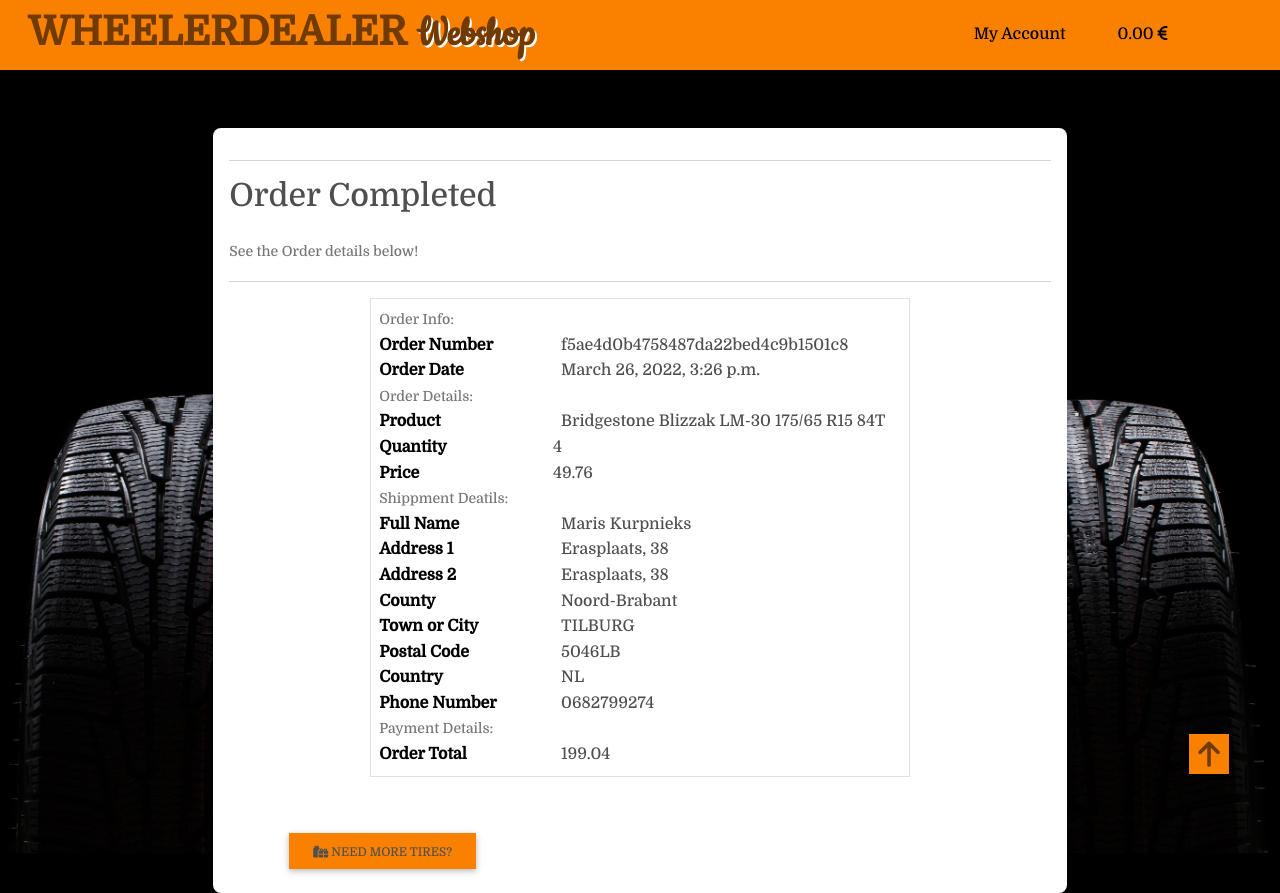
After one commit to Code-Institute-Submissions/MarisKX-Code-Institute-Milestone-Project-4v2, a Django app: page /checkout/checkout_success/f5ae4d0b4758487da22bed4c9b1501c8 in a window 1280 px wide. The commit adds this page. Run offline with Django 3.2, Linux system fonts and the light colour scheme; data comes from the database, SQL or seed files in the repository; both versions use the stored data as it was after the commit; some libraries are stand-ins or nearby versions.

Commit message:
Created checkout funtionality with stripe

```diff
--- a/cart/templates/cart/cart.html
+++ b/cart/templates/cart/cart.html
@@ -145,4 +145,5 @@
     <script src="{% static 'js/backToTopButton.js' %}"></script>
     <script src="{% static 'js/quantityAdjustingScript.js' %}"></script>
     <script src="{% static 'js/updateQtyCheckout.js' %}"></script>
+    <script src="{% static 'js/mobileSearchFilter.js' %}"></script>
 {% endblock %}
--- a/checkout/__init__.py
+++ b/checkout/__init__.py
@@ -0,0 +1 @@
+default_app_config = 'checkout.apps.CheckoutConfig'
--- /dev/null
+++ b/checkout/templates/checkout/checkout_success.html
@@ -0,0 +1,216 @@
+{% extends "base.html" %}
+{% load static %}
+
+
+{% block extra_css %}
+    <link rel="stylesheet" href="{% static 'css/sidebar.css' %}">
+    <link rel="stylesheet" href="{% static 'css/topnav.css' %}">
+    <link rel="stylesheet" href="{% static 'css/products.css' %}">
+    <link rel="stylesheet" href="{% static 'css/cart.css' %}">
+    <link rel="stylesheet" href="{% static 'css/checkout.css' %}">
+{% endblock %}
+
+{% block extra_title %}Checkout{% endblock %}
+
+
+{% block page_header %}
+    <div class="container header-container">
+        <div class="row">
+            <div class="col"></div>
+        </div>
+    </div>
+{% endblock %}
+
+
+{% block content %}
+<div class="col-sm-12 col-lg-10 offset-lg-1 col-xl-8 offset-xl-2 mt-2">
+    <div class="card product-card-details mb-3 mt-4 pt-3 pb-3 px-3">
+        <div class="row">
+            <div class="col">
+                <hr>
+                <h2 class="logo-font mb-4">Order Completed</h2>
+                <small class="text-muted">See the Order details below!</small>
+                <hr>
+            </div>
+        </div>
+
+        <div class="row">
+            <div class="col-12 col-lg-8 offset-lg-2">
+                <div class="order-confirmation-wrapper p-2 border">
+                    <div class="row">
+                        <div class="col">
+                            <small class="text-muted">Order Info:</small>
+                        </div>
+                    </div>
+
+                    <div class="row">
+                        <div class="col-12 col-md-4">
+                            <p class="mb-0 text-black font-weight-bold">Order Number</p>
+                        </div>
+                        <div class="col-12 col-md-8 text-md-right">
+                            <p class="mb-0">{{ order.order_number }}</p>
+                        </div>
+                    </div>
+
+                    <div class="row">
+                        <div class="col-12 col-md-4">
+                            <p class="mb-0 text-black font-weight-bold">Order Date</p>
+                        </div>
+                        <div class="col-12 col-md-8 text-md-right">
+                            <p class="mb-0">{{ order.date }}</p>
+                        </div>
+                    </div>
+                    <div class="order-line-divider background-black-orange"></div>
+                    <div class="row">
+                        <div class="col">
+                            <small class="text-muted">Order Details:</small>
+                        </div>
+                    </div>
+
+                    {% for item in order.lineitems.all %}
+                    <div class="row">
+                        <div class="col-12 col-md-4">
+                            <p class="mb-0 text-black font-weight-bold">Product</p>
+                        </div>
+                        <div class="col-12 col-md-8 text-md-right">
+                            <p class="mb-0">{{ item.product.name }}</p>
+                        </div>
+                        <div class="row">
+                            <div class="col-12 col-md-4">
+                                <p class="mb-0 text-black font-weight-bold">Quantity</p>
+                            </div>
+                            <div class="col-12 col-md-8 text-md-right">
+                                <p class="mb-0">{{ item.quantity }}</p>
+                            </div>
+                        </div>
+                        <div class="row">
+                            <div class="col-12 col-md-4">
+                                <p class="mb-0 text-black font-weight-bold">Price</p>
+                            </div>
+                            <div class="col-12 col-md-8 text-md-right">
+                                <p class="mb-0">{{ item.product.price }}</p>
+                            </div>
+                        </div>
+                    </div>
+                    {% endfor %}
+                    <div class="order-line-divider background-black-orange"></div>
+                    <div class="row">
+                        <div class="col">
+                            <small class="text-muted">Shippment Deatils:</small>
+                        </div>
+                    </div>
+
+                    <div class="row">
+                        <div class="col-12 col-md-4">
+                            <p class="mb-0 text-black font-weight-bold">Full Name</p>
+                        </div>
+                        <div class="col-12 col-md-8 text-md-right">
+                            <p class="mb-0">{{ order.full_name }}</p>
+                        </div>
+                    </div>
+
+                    <div class="row">
+                        <div class="col-12 col-md-4">
+                            <p class="mb-0 text-black font-weight-bold">Address 1</p>
+                        </div>
+                        <div class="col-12 col-md-8 text-md-right">
+                            <p class="mb-0">{{ order.street_address1 }}</p>
+                        </div>
+                    </div>
+
+                    {% if order.street_address2 %}
+                    <div class="row">
+                        <div class="col-12 col-md-4">
+                            <p class="mb-0 text-black font-weight-bold">Address 2</p>
+                        </div>
+                        <div class="col-12 col-md-8 text-md-right">
+                            <p class="mb-0">{{ order.street_address1 }}</p>
+                        </div>
+                    </div>
+                    {% endif %}
+
+                    {% if order.county %}
+                    <div class="row">
+                        <div class="col-12 col-md-4">
+                            <p class="mb-0 text-black font-weight-bold">County</p>
+                        </div>
+                        <div class="col-12 col-md-8 text-md-right">
+                            <p class="mb-0">{{ order.county }}</p>
+                        </div>
+                    </div>
+                    {% endif %}
+
+                    <div class="row">
+                        <div class="col-12 col-md-4">
+                            <p class="mb-0 text-black font-weight-bold">Town or City</p>
+                        </div>
+                        <div class="col-12 col-md-8 text-md-right">
+                            <p class="mb-0">{{ order.town_or_city }}</p>
+                        </div>
+                    </div>
+
+                    {% if order.postcode %}
+                    <div class="row">
+                        <div class="col-12 col-md-4">
+                            <p class="mb-0 text-black font-weight-bold">Postal Code</p>
+                        </div>
+                        <div class="col-12 col-md-8 text-md-right">
+                            <p class="mb-0">{{ order.postcode }}</p>
+                        </div>
+                    </div>
+                    {% endif %}
+
+                    <div class="row">
+                        <div class="col-12 col-md-4">
+                            <p class="mb-0 text-black font-weight-bold">Country</p>
+                        </div>
+                        <div class="col-12 col-md-8 text-md-right">
+                            <p class="mb-0">{{ order.country }}</p>
+                        </div>
+                    </div>
+
+                    <div class="row">
+                        <div class="col-12 col-md-4">
+                            <p class="mb-0 text-black font-weight-bold">Phone Number</p>
+                        </div>
+                        <div class="col-12 col-md-8 text-md-right">
+                            <p class="mb-0">{{ order.phone_number }}</p>
+                        </div>
+                    </div>
+                    <div class="order-line-divider background-black-orange"></div>
+                    <div class="row">
+                        <div class="col">
+                            <small class="text-muted">Payment Details:</small>
+                        </div>
+                    </div>
+
+                    <div class="row">
+                        <div class="col-12 col-md-4">
+                            <p class="mb-0 text-black font-weight-bold">Order Total</p>
+                        </div>
+                        <div class="col-12 col-md-8 text-md-right">
+                            <p class="mb-0">{{ order.order_total }}</p>
+                        </div>
+                    </div>
+                </div>
+            </div>
+        </div>
+        <div class="row mt-5 mx-5">
+            <div class="col-12 col-lg-7 text-right">
+                <a href="{% url 'products' %}" class="btn bg-orange rounded-0 my-2">
+                    <span class="icon mr-2">
+                        <i class="fas fa-gifts"></i>
+                    </span>
+                    <span class="text-uppercase">Need more tires?</span>
+                </a>
+            </div>
+        </div>
+    </div>
+</div>
+<div class="btt-button shadow-sm rounded-0 border border-black bg-orange">
+  <a class="btt-link d-flex h-100">
+      <i class="fas fa-arrow-up text-black-orange mx-auto my-auto"></i>
+  </a>
+</div>
+
+{% endblock %}
--- a/checkout/urls.py
+++ b/checkout/urls.py
@@ -4,4 +4,6 @@ from . import views
 
 urlpatterns = [
     path('', views.checkout, name='checkout'),
+    path('checkout_success/<order_number>', views.checkout_success, name='checkout_success'),
+    path('cache_checkout_data/', views.cache_checkout_data, name='cache_checkout_data'),
 ]
--- a/checkout/views.py
+++ b/checkout/views.py
@@ -8,20 +8,124 @@ from .models import Order, OrderLineItem
 from products.models import Product
 from cart.contexts import cart_content
 
+import stripe
+import json
+
+
+@require_POST
+def cache_checkout_data(request):
+    try:
+        pid = request.POST.get('client_secret').split('_secret')[0]
+        stripe.api_key = settings.STRIPE_SECRET_KEY
+        stripe.PaymentIntent.modify(pid, metadata={
+            'cart': json.dumps(request.session.get('cart', {})),
+            'save_info': request.POST.get('save_info'),
+            'username': request.user,
+        })
+        return HttpResponse(status=200)
+    except Exception as e:
+        messages.error(request, 'Sorry, your payment cannot be \
+            processed right now. Please try again later.')
+        return HttpResponse(content=e, status=400)
+
 
 def checkout(request):
+    stripe_public_key = settings.STRIPE_PUBLIC_KEY
+    stripe_secret_key = settings.STRIPE_SECRET_KEY
 
-    cart = request.session.get('cart', {})
-    if not cart:
-        messages.error(request, "There's nothing in your shopping cart at this moment")
-        return redirect(reverse('products'))
+    if request.method == 'POST':
+        cart = request.session.get('cart', {})
 
-    order_form = OrderForm()
+        form_data = {
+            'full_name': request.POST['full_name'],
+            'email': request.POST['email'],
+            'phone_number': request.POST['phone_number'],
+            'country': request.POST['country'],
+            'postcode': request.POST['postcode'],
+            'town_or_city': request.POST['town_or_city'],
+            'street_address1': request.POST['street_address1'],
+            'street_address2': request.POST['street_address2'],
+            'county': request.POST['county'],
+        }
+        order_form = OrderForm(form_data)
+        if order_form.is_valid():
+            order = order_form.save(commit=False)
+            pid = request.POST.get('client_secret').split('_secret')[0]
+            order.stripe_pid = pid
+            order.original_cart = json.dumps(cart)
+            order.save()
+            for item_id, item_data in cart.items():
+                try:
+                    product = Product.objects.get(ean_code=item_id)
+                    order_line_item = OrderLineItem(
+                        order=order,
+                        product=product,
+                        quantity=item_data,
+                    )
+                    order_line_item.save()
+
+                except Product.DoesNotExist:
+                    messages.error(request, (
+                        "One of the products in your shoppinfg cart wasn't found in our database. "
+                        "Please call us for assistance!")
+                    )
+                    order.delete()
+                    return redirect(reverse('show_cart'))
+
+            request.session['save_info'] = 'save-info' in request.POST
+            return redirect(reverse('checkout_success', args=[order.order_number]))
+        else:
+            messages.error(request, 'There was an error with your form. \
+                Please double check your information.')
+    else:
+        cart = request.session.get('cart', {})
+        if not cart:
+            messages.error(request, "There's nothing in your shopping cart at this moment")
+            return redirect(reverse('products'))
+
+        current_cart = cart_content(request)
+        order_total = current_cart['order_total']
+
+        stripe_total = round(order_total * 100)
+        stripe.api_key = stripe_secret_key
+        intent = stripe.PaymentIntent.create(
+            amount=stripe_total,
+            currency=settings.STRIPE_CURRENCY,
+        )
+
+        order_form = OrderForm()
+
+    if not stripe_public_key:
+        messages.warning(request, 'Stripe public key is missing. \
+            Did you forget to set it in your environment?')
+
     template = 'checkout/checkout.html'
     context = {
         'order_form': order_form,
-        'stripe_public_key': 'pk_test_51KHU9II4JiRbfrjTu9erPXXYCxqqzlkJ1ahVu45Kn15zITxAkvvVHlkUdjn5n6PBak56jkDsB2WCfVbKGV0obDel00676xbnQ7',
-        'client_secret': 'test_key',
+        'stripe_public_key': stripe_public_key,
+        'client_secret': intent.client_secret,
     }
 
     return render(request, template, context)
+
+
+def checkout_success(request, order_number):
+    """
+    Handle successful checkouts
+    """
+    save_info = request.session.get('save_info')
+    order = get_object_or_404(Order, order_number=order_number)
+
+    messages.success(request, f'Order successfully processed! \
+        Your order number is {order_number}. A confirmation \
+        email will be sent to {order.email}.')
+
+    if 'cart' in request.session:
+        del request.session['cart']
+
+    template = 'checkout/checkout_success.html'
+    context = {
+        'order': order,
+    }
+
+    return render(request, template, context)
```
Also changed, not shown: wheelshop_v2/settings.py (+7 -0 lines), db.sqlite3.
